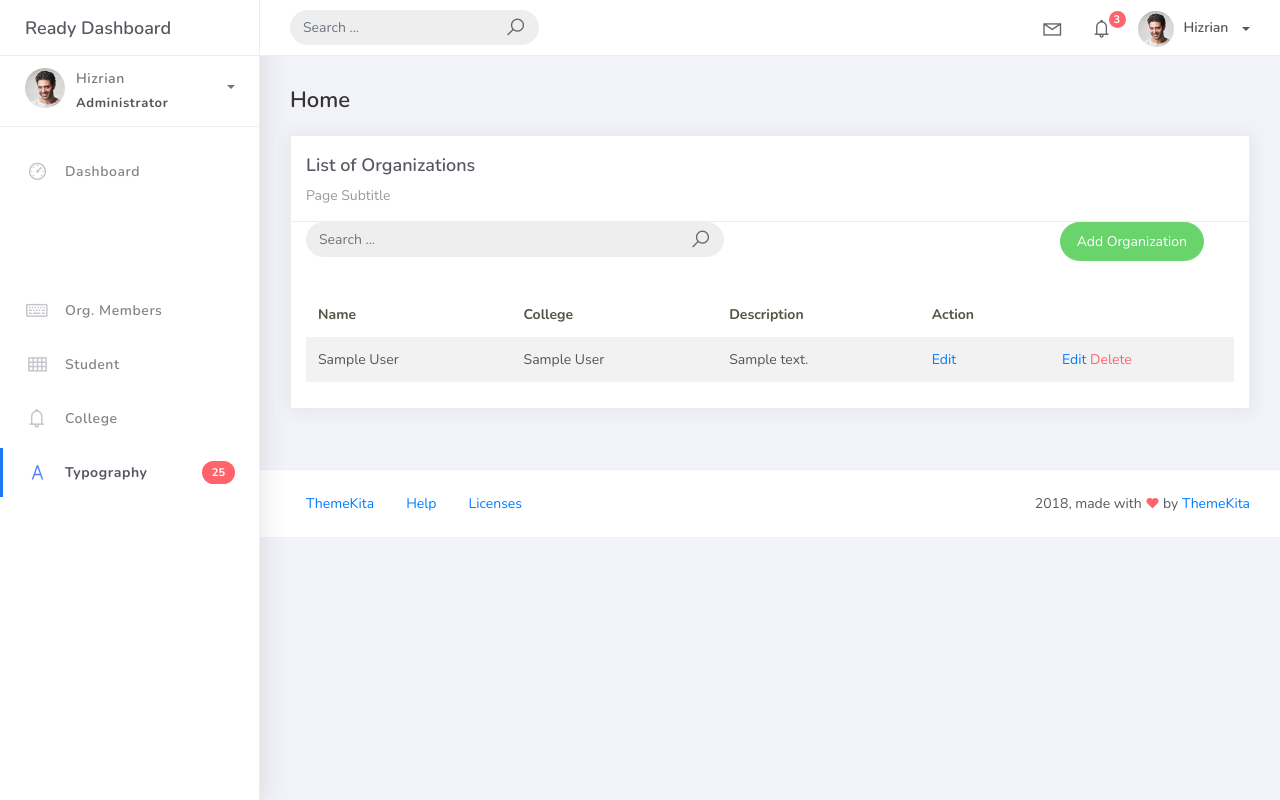
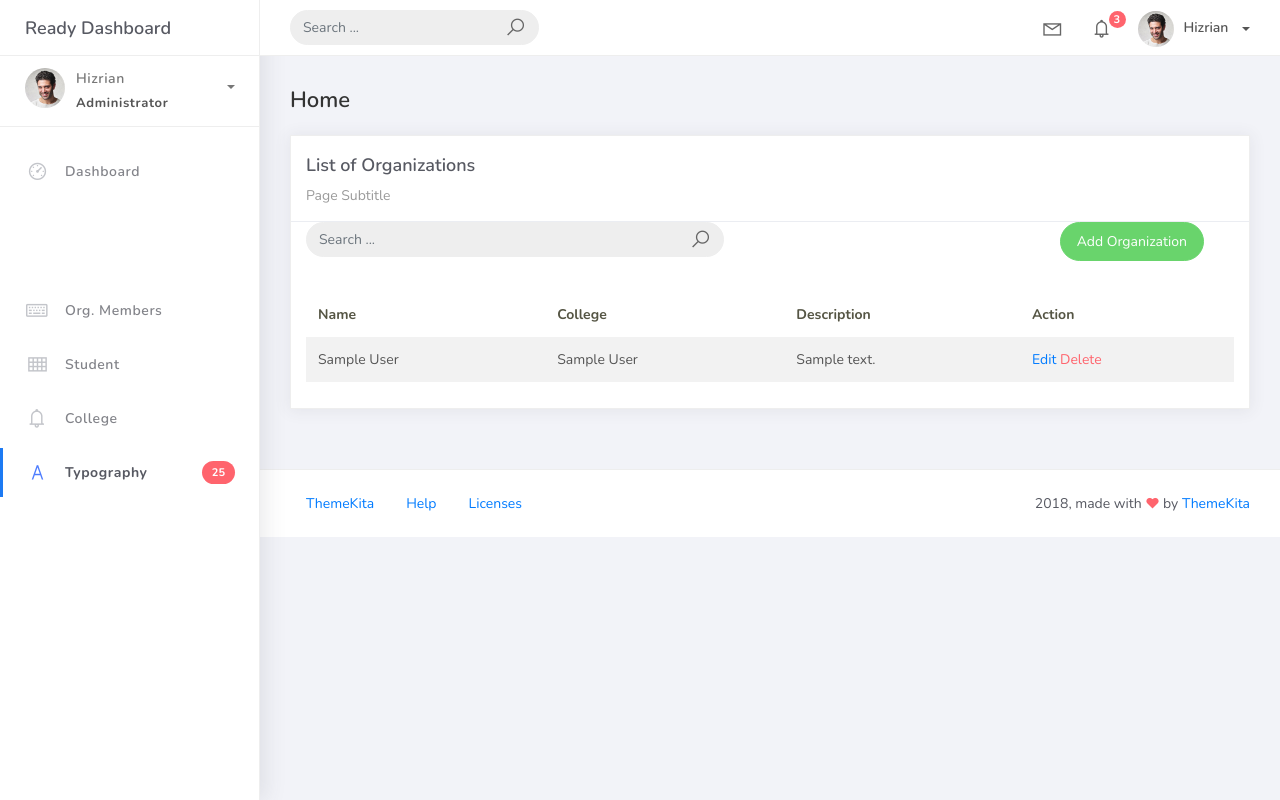
Before and after one commit to ethanestoya/PSUSphere, a Django app: page /organization_list in a window 1280 px wide. Run offline with Django 5.2, Linux system fonts and the light colour scheme; tables that the repository leaves empty hold one stand-in row (values such as "Sample post"); some libraries are stand-ins or nearby versions.

Commit message:
Updated Organization List

```diff
--- a/projectsite/templates/org_list.html
+++ b/projectsite/templates/org_list.html
@@ -52,7 +52,6 @@
                                         <td>{{ object.name }}</td>
                                         <td>{{ object.college }}</td>
                                         <td>{{ object.description }}</td>
-                                        <td><a href="organization_list/{{ object.id }}">Edit</a></td>
                                         <td>
                                             <a href="organization_list/{{ object.id }}">Edit</a>
                                             <a href="organization_list/{{ object.id }}/delete" class="text-danger">Delete</a>
```
